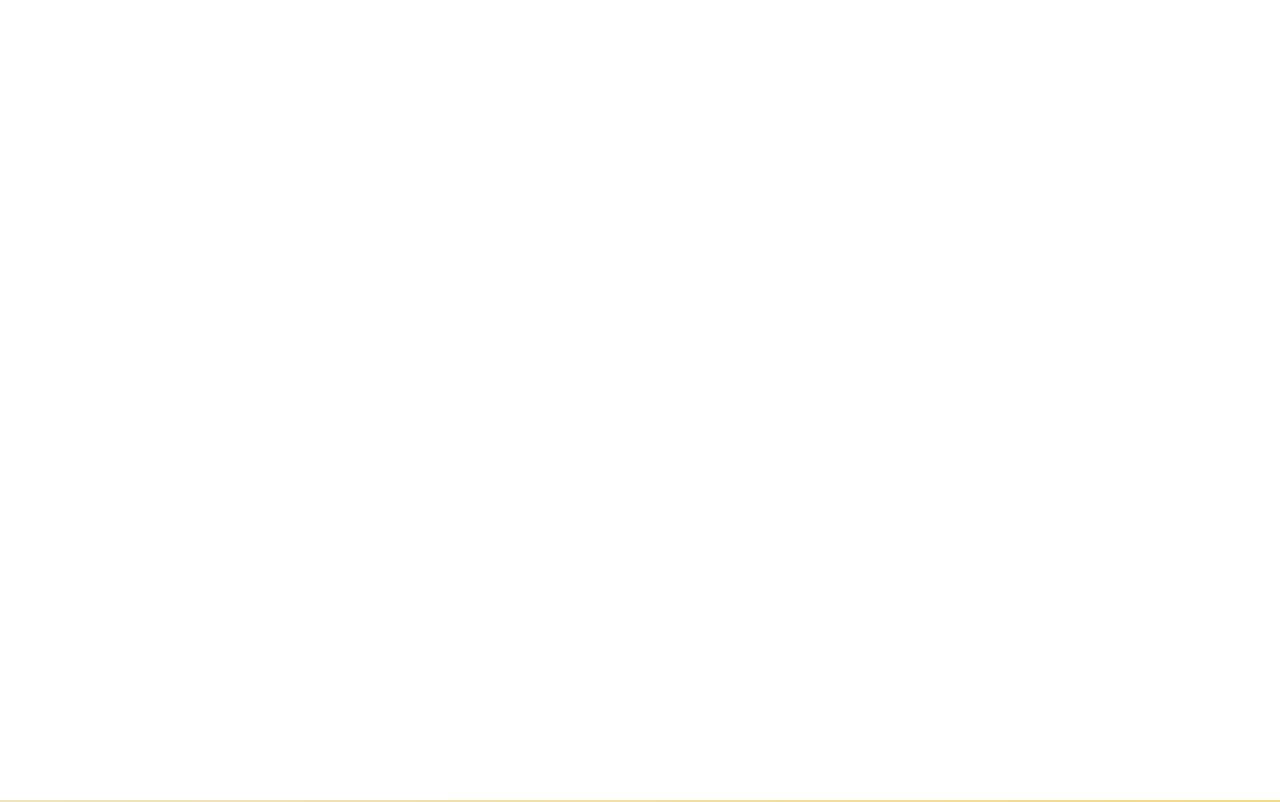
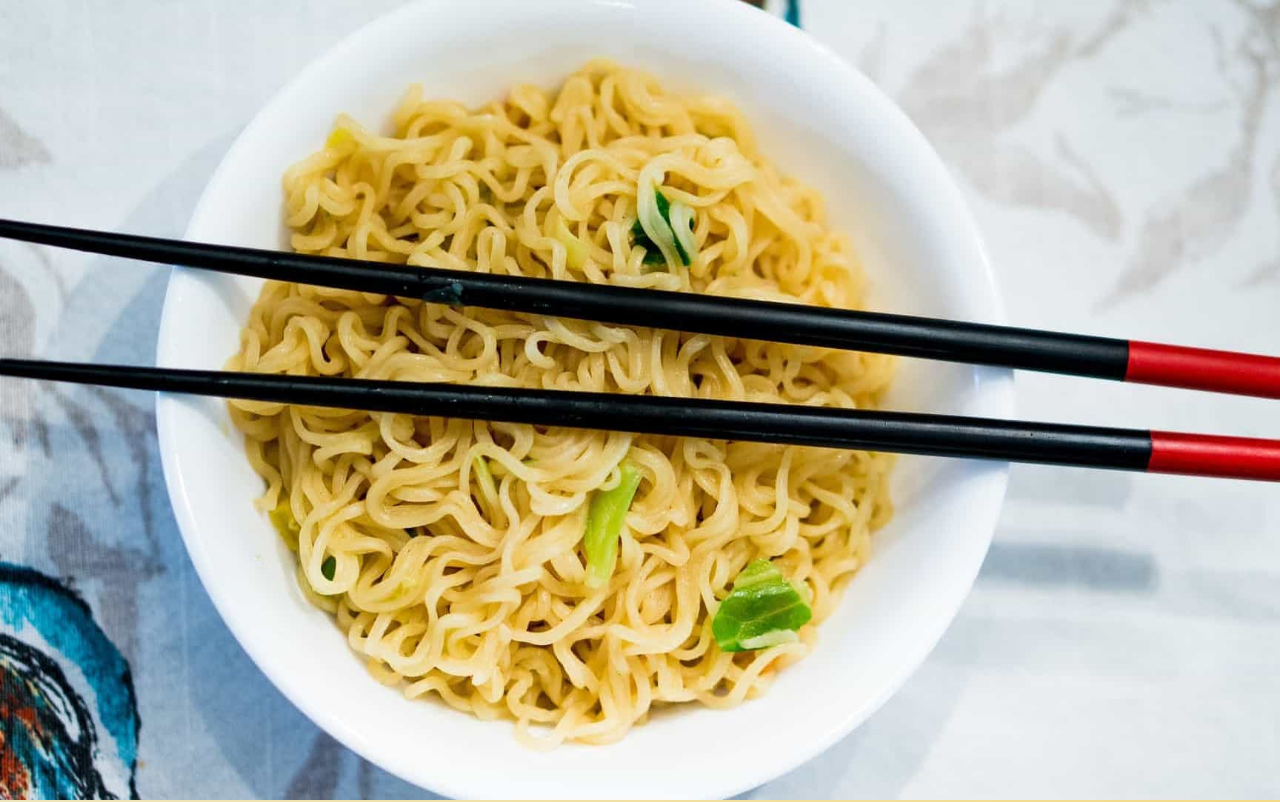
Before and after one commit to cwbads22/asgardiantastes, a plain HTML site: page recps/ramen.html in a window 1280 px wide. Shown: the top 802 px of the page. Drawn offline with Linux system fonts and the light colour scheme; files that its build step writes are made by us from their sources; a web font is replaced by a local one.

Commit message:
Update scrl.css

```diff
--- a/recps/scrl.css
+++ b/recps/scrl.css
@@ -15,7 +15,7 @@ body, html {
 }
 
 .parallax {
-    background-image: url('/asgardianrecipes/imgs/ramen.jpg');
+    background-image: url('/asgardiantastes/imgs/ramen.jpg');
 
     height: 100%;
     background-position: center;
```
